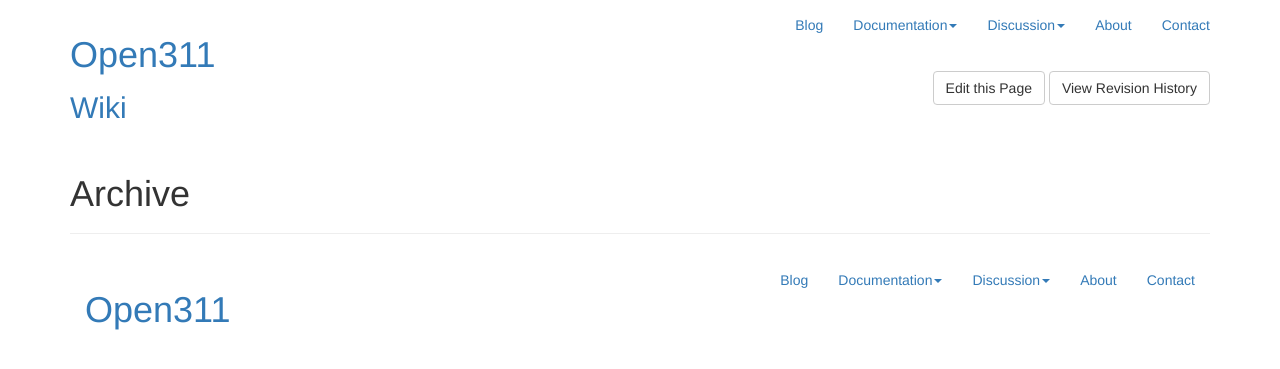
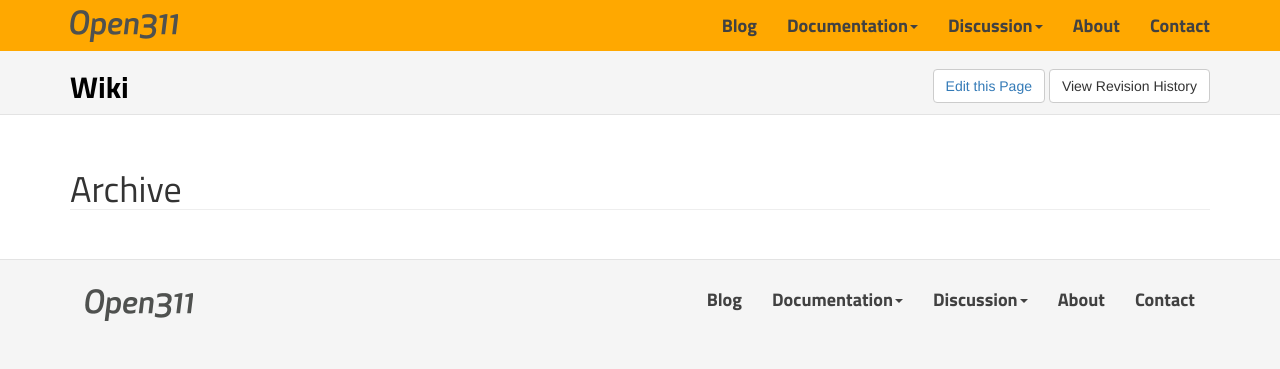
Before and after one commit to open311/open311.github.io, a Jekyll site: the page built from archive.html, in a window 1280 px wide. Shown: the top 369 px of the page. Built offline with Jekyll 4.4.1, drawn with Linux system fonts in a browser that asks for light colours; nearby versions of some CDN libraries; library files that are not in the unit come from our copies.

Commit message:
set absolute asset path

```diff
--- a/_config.yml
+++ b/_config.yml
@@ -29,7 +29,7 @@ defaults:
 #
 JB :
   version : 0.3.0
-  ASSET_PATH : assets/themes/open311
+  ASSET_PATH : /assets/themes/open311
 
   # Settings for analytics helper
   # Set 'provider' to the analytics provider you want to use.
```
